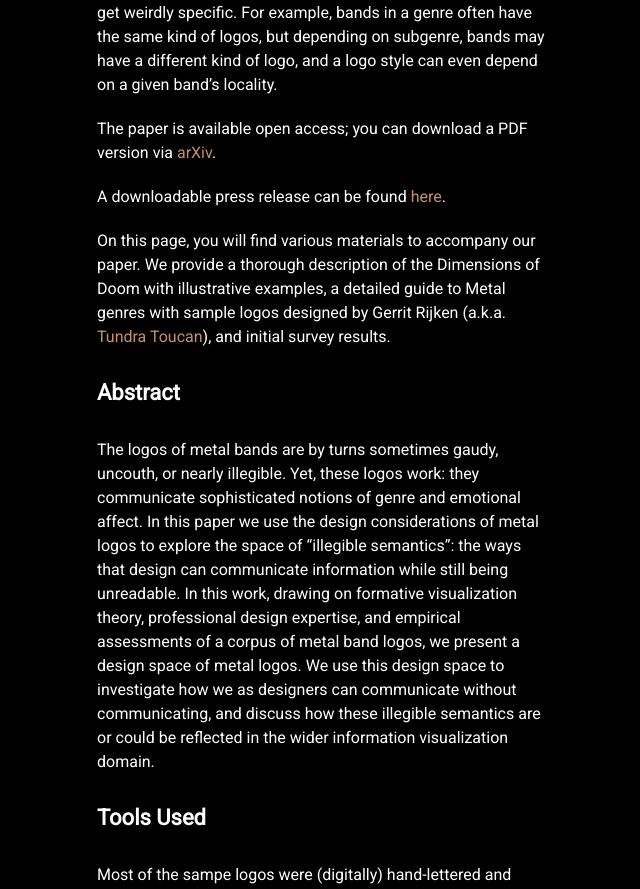
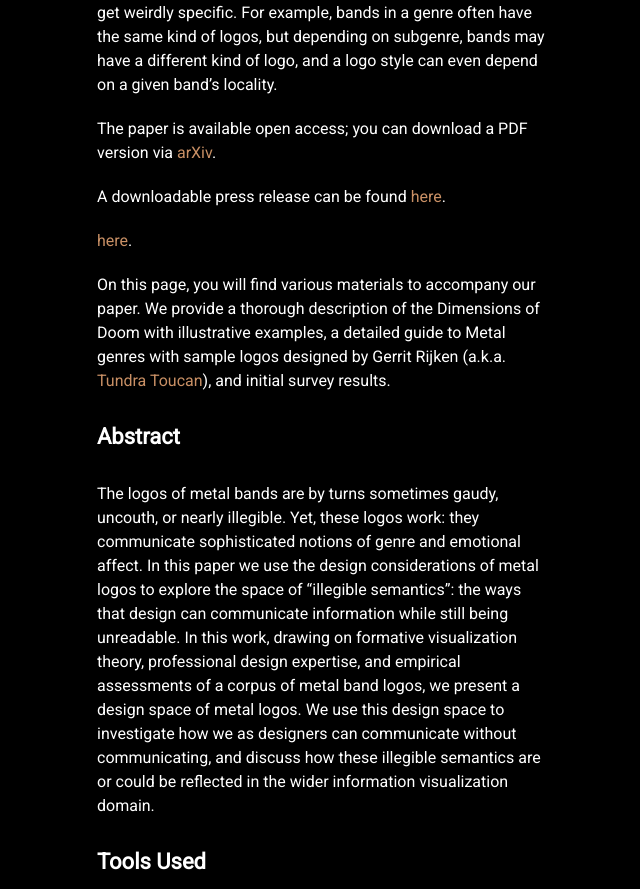
Before and after one commit to Noeska/illegiblesemantics, a Jekyll site: the page built from pages/about.md, in a window 1280 px wide. Shown: the part 703-1592 px from the top of the page, without its empty margins (198-838 px from the left). Built offline with Jekyll 4.4.1, drawn with Linux system fonts in a browser that asks for light colours; nearby versions of some CDN libraries.

Commit message:
Update about.md

```diff
--- a/pages/about.md
+++ b/pages/about.md
@@ -14,6 +14,9 @@ The paper is available open access; you can download a PDF version via <a href="
 
 A downloadable press release can be found <a href="\assets\press\Illegible_Semantics_Press_Release.pdf" download>here</a>.
 
+<a id="raw-url" href="raw.githubusercontent.com/noeska/illegiblesemantics/assets/press/Illegible_Semantics_Press_Release.pdf">here</a>.
+
+
 On this page, you will find various materials to accompany our paper. We provide a thorough description of the Dimensions of Doom with illustrative examples, a detailed guide to Metal genres with sample logos designed by Gerrit Rijken (a.k.a. <a href="http://www.tundratoucan.com/" target="_blank" rel="noopener"><span>Tundra Toucan</span></a>), and initial survey results.
 
 <!--
```
